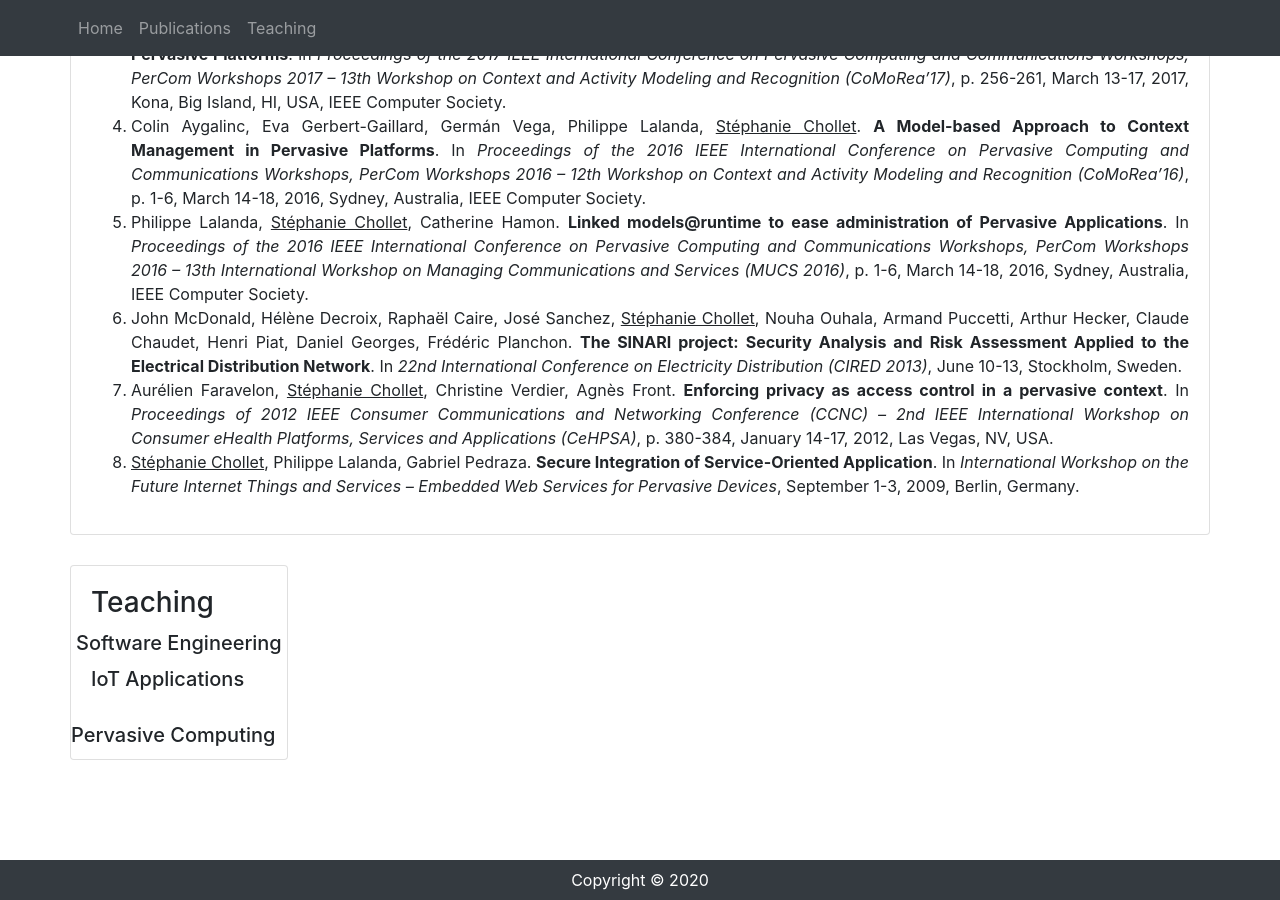
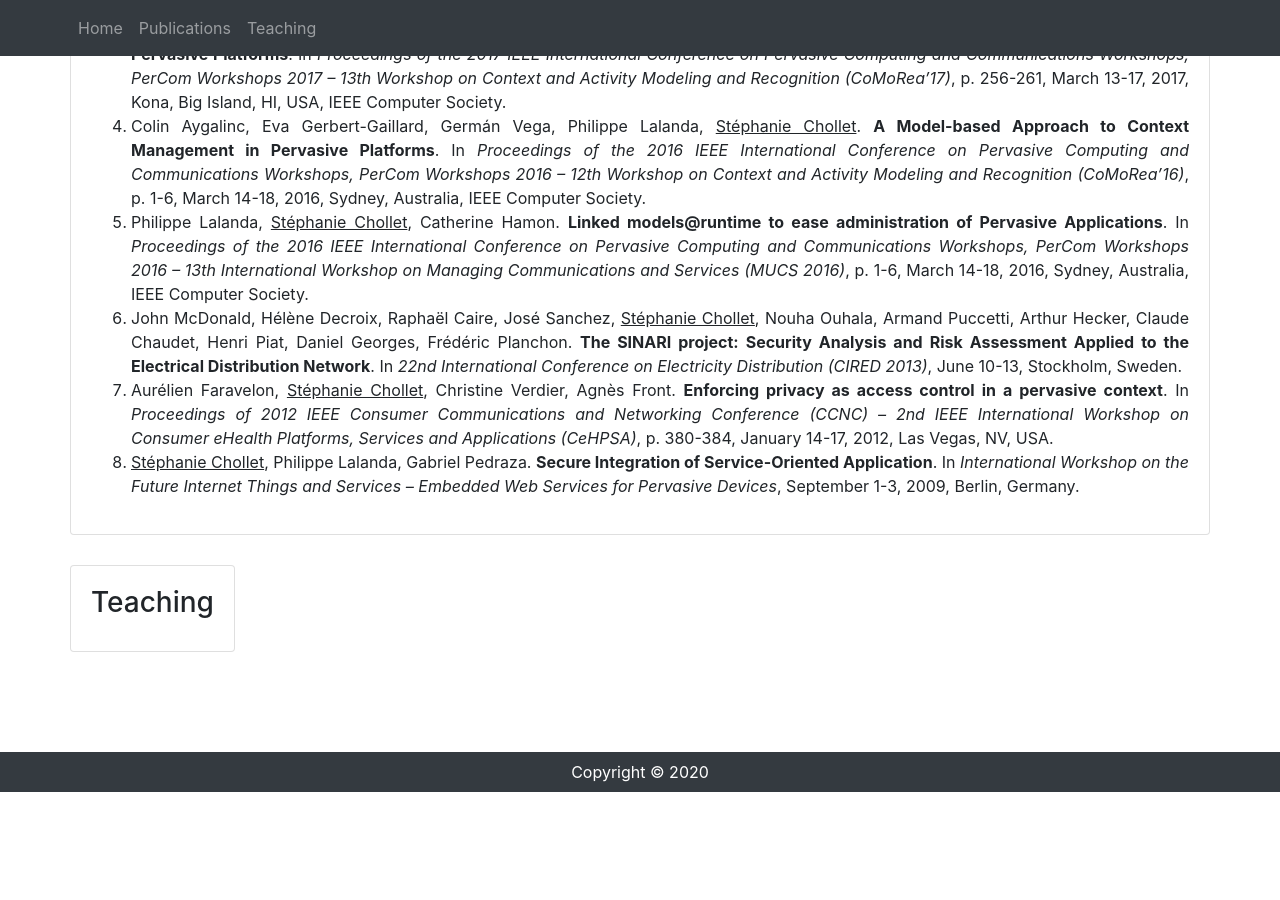
Before and after one commit to schollet/homepage, a Jekyll site: the page built from index.html, in a window 1280 px wide and 900 px high, scrolled down 3626 px. Built offline with Jekyll 4.4.1, drawn with Linux system fonts in a browser that asks for light colours; after the commit the page ends 4418 px from its top, so only the background shows below that.

Commit message:
Update index.html

```diff
--- a/index.html
+++ b/index.html
@@ -190,24 +190,10 @@ layout: default
       <div class="card">
         <div class="card-body">
           <h3 class="card-title">Teaching</h3>
-	  <div class="card-deck">
-	     <div class="card>
-		<div class="class-title">
-		   <h5 class="card-title">Software Engineering</h5>
-		</div>
-	      </div>
-	      <div class="card>
-		<div class="class-title">
-		   <h5 class="card-title">IoT Applications</h5>
-		</div>
-	      </div>
-	      <div class="card>
-		<div class="class-title">
-		   <h5 class="card-title">Pervasive Computing</h5>
-		</div>
 	      </div>
 	    </div>
-	  </div>
 	 </div>
 	</div>
 </div>
+
+</div>
```
